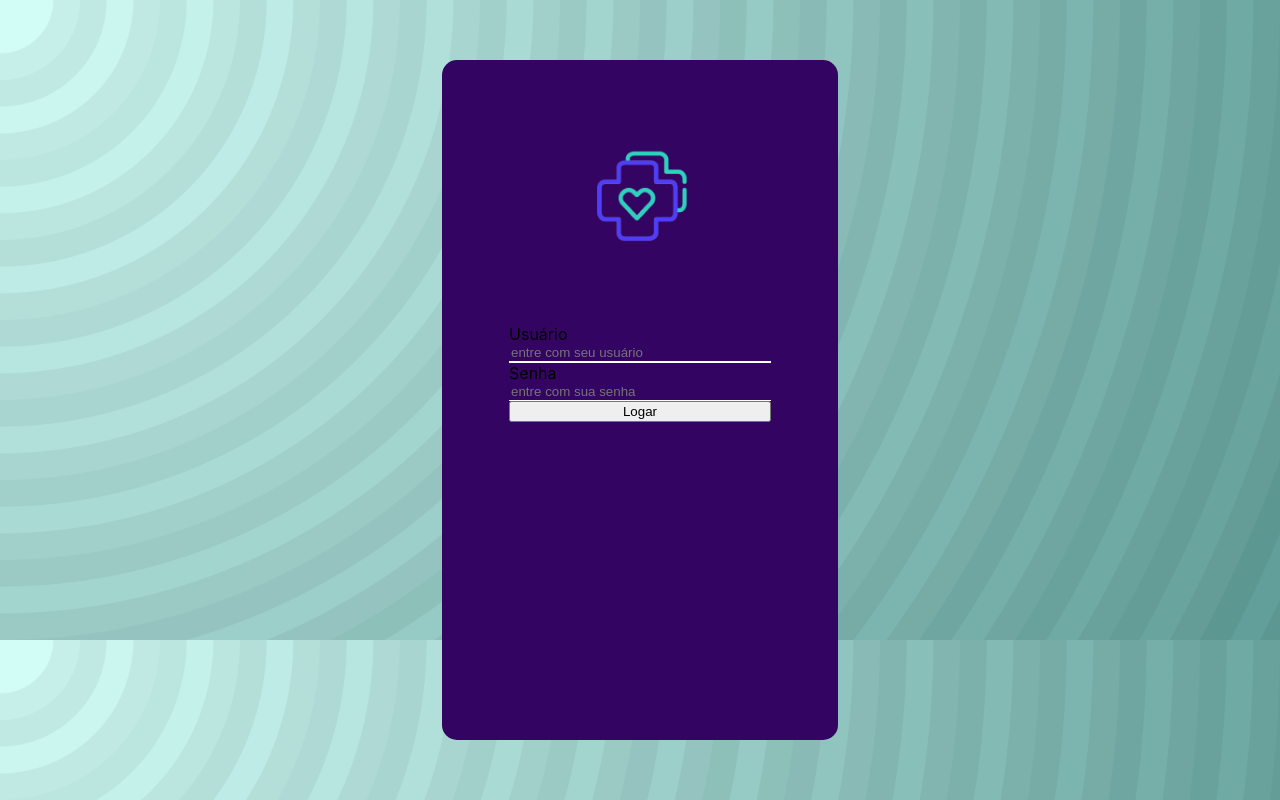
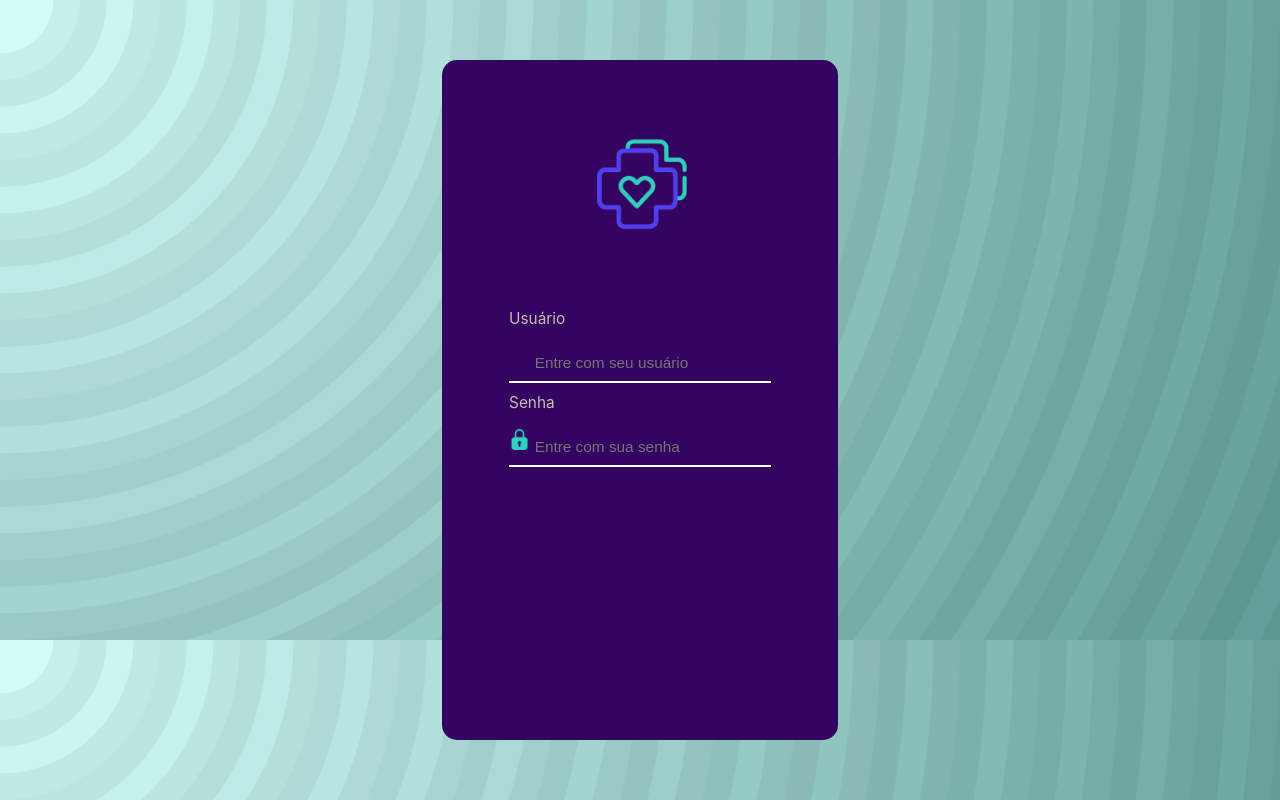
Before and after one commit to silvajpedro/farmacia_frontend, a React (Create React App) app: page / in a window 1280 px wide. Built offline with nearby package versions, Linux system fonts and the light colour scheme.

Commit message:
update of login component

```diff
--- a/src/Components/Login/login.jsx
+++ b/src/Components/Login/login.jsx
@@ -13,19 +13,12 @@ const [active, setActive] = useState(true)
             </S.LogoContainer>
             <S.FormBox onSubmit={(e)=> e.preventDefault()}>
                 <label>Usuário</label>
-                <input onClick={()=>(
-
-                    setOn(!On),
-                    setActive(true)
-                    )} type="text" placeholder="entre com seu usuário" title="digite seu nome"/>
+                <input onClick={()=>( (setOn(!On)) (setActive(true)))} type="text" placeholder="Entre com seu usuário" title="digite seu nome"/>
                 <S.Line  isOn={On}></S.Line>
                 <label>Senha</label>
-                <input onClick={()=>(
-                    setOn(true),
-                    setActive(!active)
-                )} type="text" placeholder="entre com sua senha" title="digite seu nome"/>
+                <input onClick={()=>( (setOn(true)) (setActive(!active)) )} type="password" placeholder="Entre com sua senha" title="digite seu nome"/>
                 <S.Line isOn={active}></S.Line>
-                <button>Logar</button>
+                {/* <button>Logar</button> */}
             </S.FormBox>
         </S.LoginBox>
        </S.MainBox>
--- a/src/Components/Login/login_style.js
+++ b/src/Components/Login/login_style.js
@@ -1,5 +1,6 @@
 import styled from "styled-components";
 import background from "../../Assets/rainbow-vortex.png";
+import cadeado from "../../Assets/cadeado_senha.png"
 
 export const MainBox = styled.main`
   display: flex;
@@ -17,27 +18,52 @@ align-items: center;
   height: 85vh;
   width: 31vw;
   background-color: #330461;
-
 `;
 export const FormBox = styled.form`
-  display:flex;
+  display: flex;
   flex-direction: column;
-    width:66%;
-    input{
+  justify-content:space-evenly;
+  width: 66%;
+  color: #ccbcad;
+  /* border: solid; */
+  height: 22vh;
+  label{
+    font-size:1.2vw;
+  };
+  input {
+    position: relative;
+    top: 1vh;
     background-color: transparent;
     border: none;
     outline: none;
+    height: 4vh;
+    padding-left: 2vw;
+    color: #ffff;
+    &::placeholder{
+      font-size:1.2vw;
     }
-`
+
+  }
+  input:nth-child(2){
+    font-size: 1.2vw;
+  }
+  input:nth-child(5){
+    background-position:0 0;
+    background-image: url(${cadeado});
+    background-repeat: no-repeat;
+    background-size: 8%;
+    font-size: 1.4vw;
+  }
+`;
 export const Line = styled.div`
   background-color: #ffff;
-height:1.5px;
+  height: 1.8px;
   transition: ease-in-out 0.9s;
-box-shadow: ${(props)=> (props.isOn ? 'none': 'inset #1976D2 30vw 0px 0px 0px')};
-`
+  box-shadow: ${(props) => props.isOn ? "none" : "inset #1976D2 30vw 0px 0px 0px"};
+`;
 export const LogoContainer = styled(MainBox)`
   background-image: none;
-  height: 33vh;
+  height: 30vh;
 `;
 export const Logo = styled.img`
   width: 10.54vw;
```
Also changed, not shown: src/Assets/cadeado_senha.png (added), src/Assets/logo - Copia.png (deleted). Lines whose indentation alone changed are shown as unchanged.
